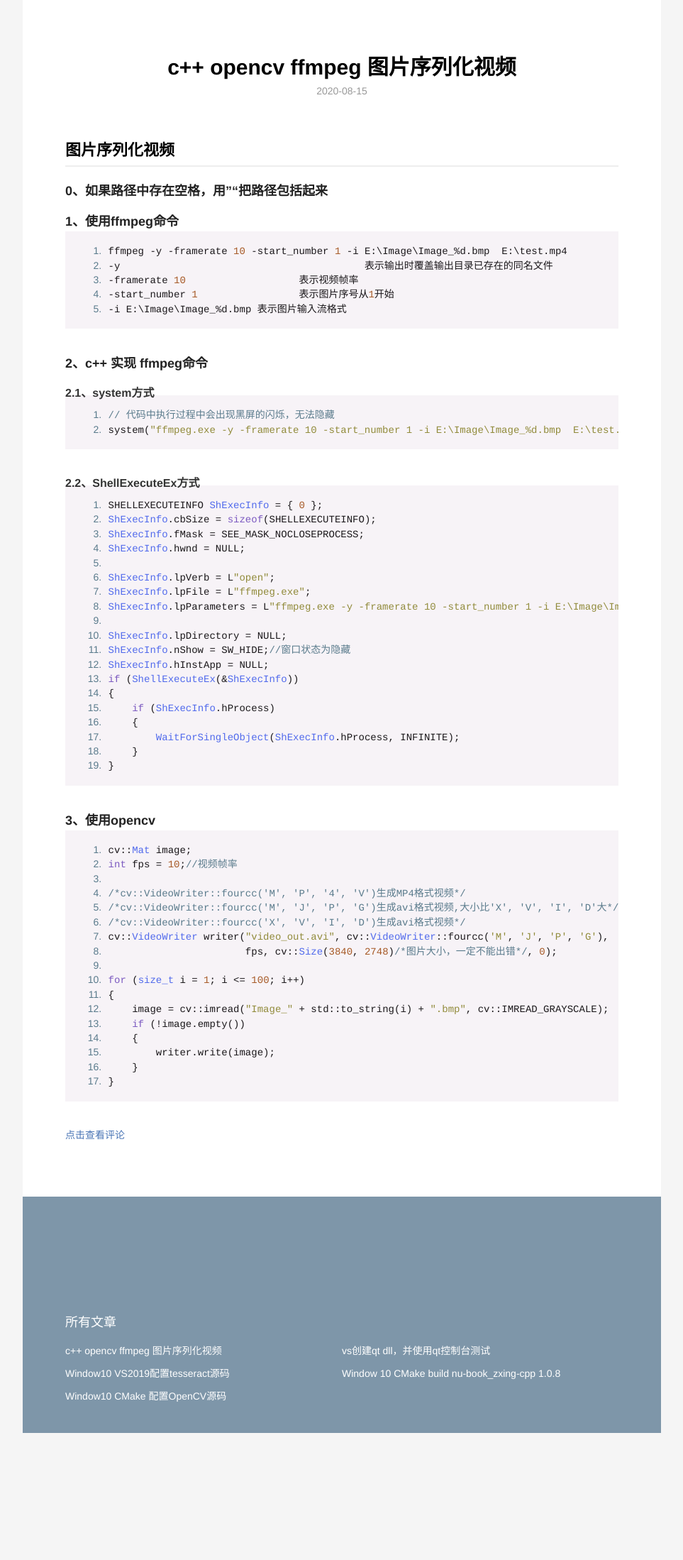
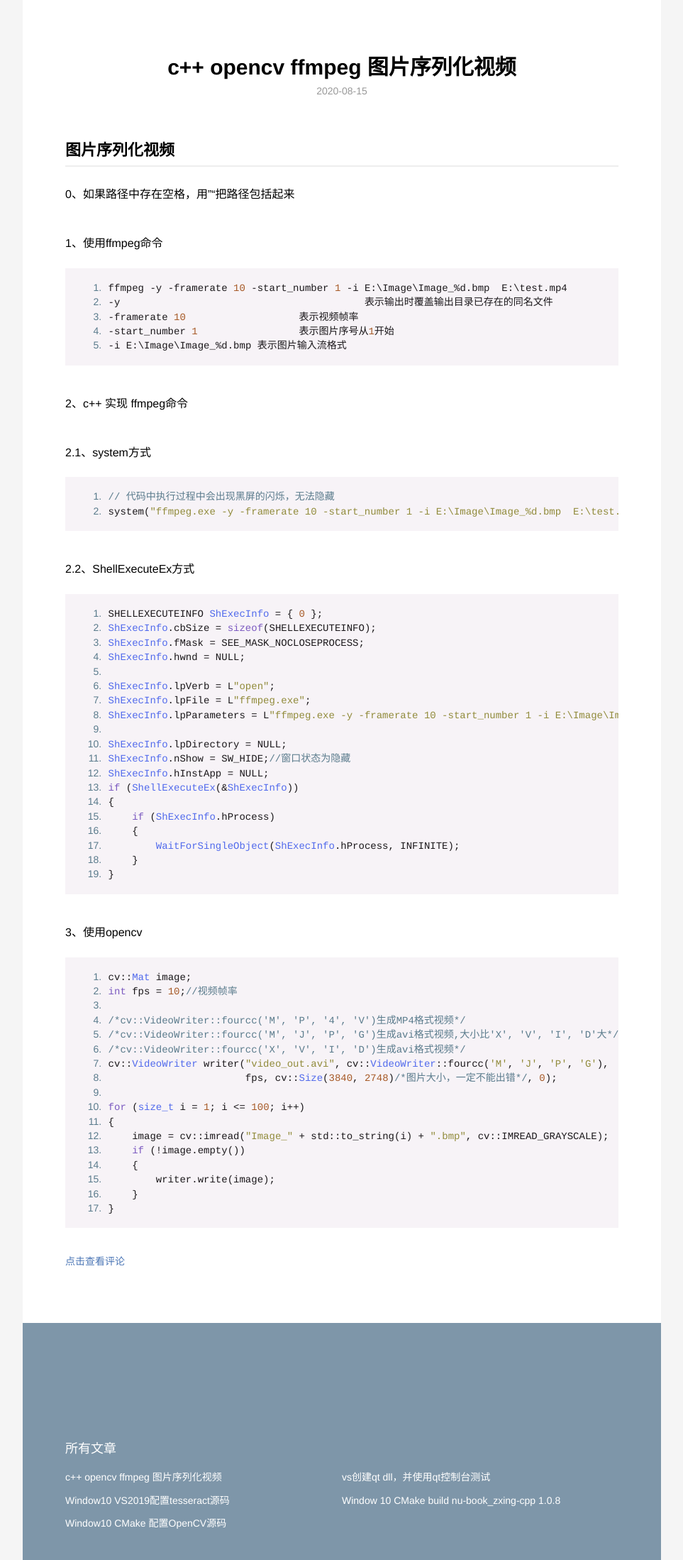
Before and after one commit to njit-77/njit-77.github.io, a Jekyll site: the page built from _posts/2020-08-15-图片转视频.md, in a window 1280 px wide. Shown: the whole page at 71% size, without its empty margins (158-1121 px from the left). Built offline with Jekyll 4.4.1, drawn with Linux system fonts in a browser that asks for light colours; before the commit the page ends 2019 px from its top, so only the background shows below that; grey boxes are pictures that could not be loaded.

Commit message:
修改格式

````diff
--- a/_posts/2020-08-15-图片转视频.md
+++ b/_posts/2020-08-15-图片转视频.md
@@ -7,9 +7,9 @@ category: 	blog
 
 ## 图片序列化视频
 
-### 0、如果路径中存在空格，用""把路径包括起来
+0、如果路径中存在空格，用""把路径包括起来
 
-### 1、使用ffmpeg命令
+1、使用ffmpeg命令
 
 ```c
 ffmpeg -y -framerate 10 -start_number 1 -i E:\Image\Image_%d.bmp  E:\test.mp4
@@ -19,16 +19,16 @@ ffmpeg -y -framerate 10 -start_number 1 -i E:\Image\Image_%d.bmp  E:\test.mp4
 -i E:\Image\Image_%d.bmp 表示图片输入流格式
 ```
 
-### 2、c++ 实现 ffmpeg命令
+2、c++ 实现 ffmpeg命令
 
-#### 2.1、system方式
+2.1、system方式
 
 ```c++
 // 代码中执行过程中会出现黑屏的闪烁，无法隐藏
 system("ffmpeg.exe -y -framerate 10 -start_number 1 -i E:\Image\Image_%d.bmp  E:\test.mp4");
 ```
 
-#### 2.2、ShellExecuteEx方式
+2.2、ShellExecuteEx方式
 
 ```c++
 SHELLEXECUTEINFO ShExecInfo = { 0 };
@@ -52,7 +52,7 @@ if (ShellExecuteEx(&ShExecInfo))
 }
 ```
 
-### 3、使用opencv
+3、使用opencv
 
 ```c++
 cv::Mat image;
````
